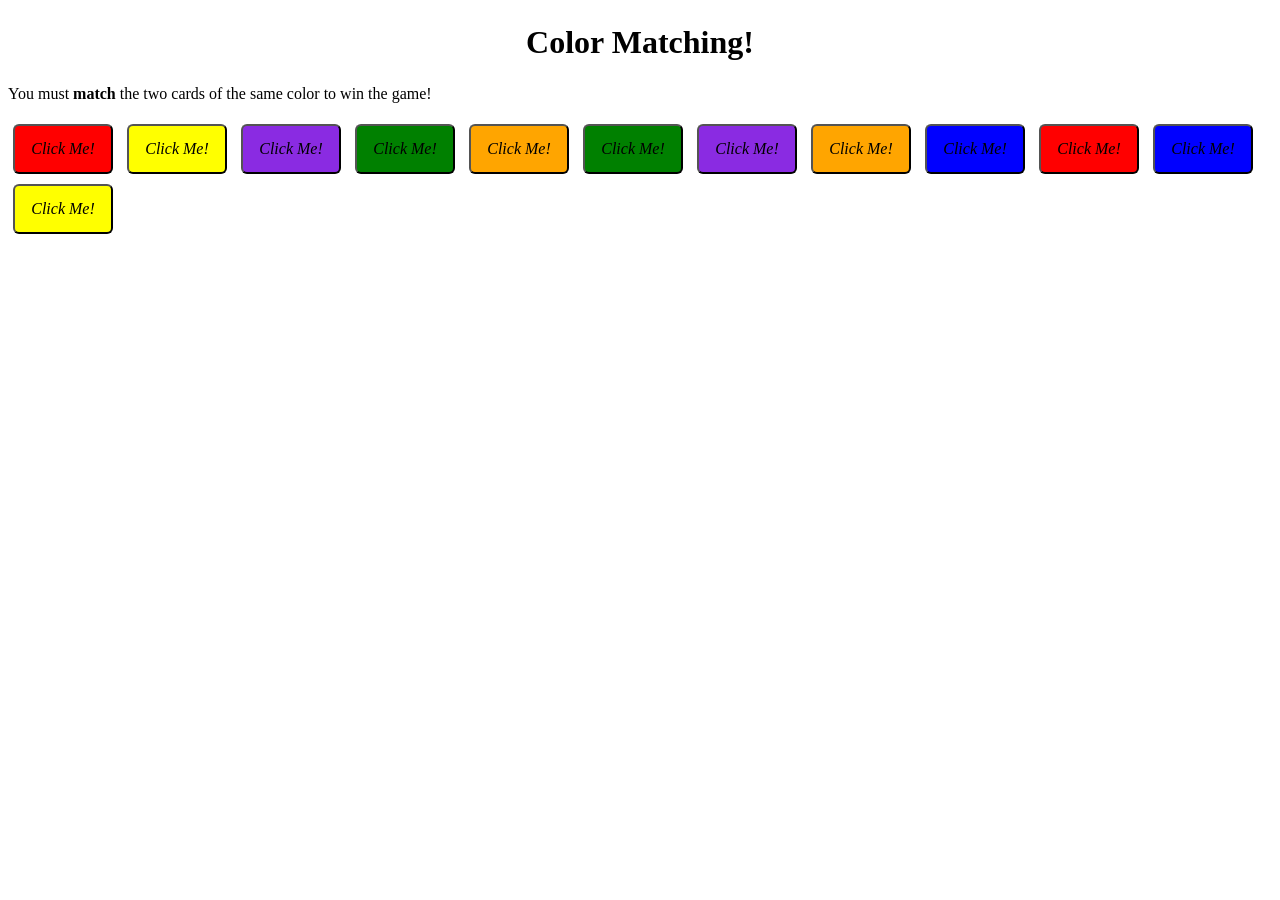
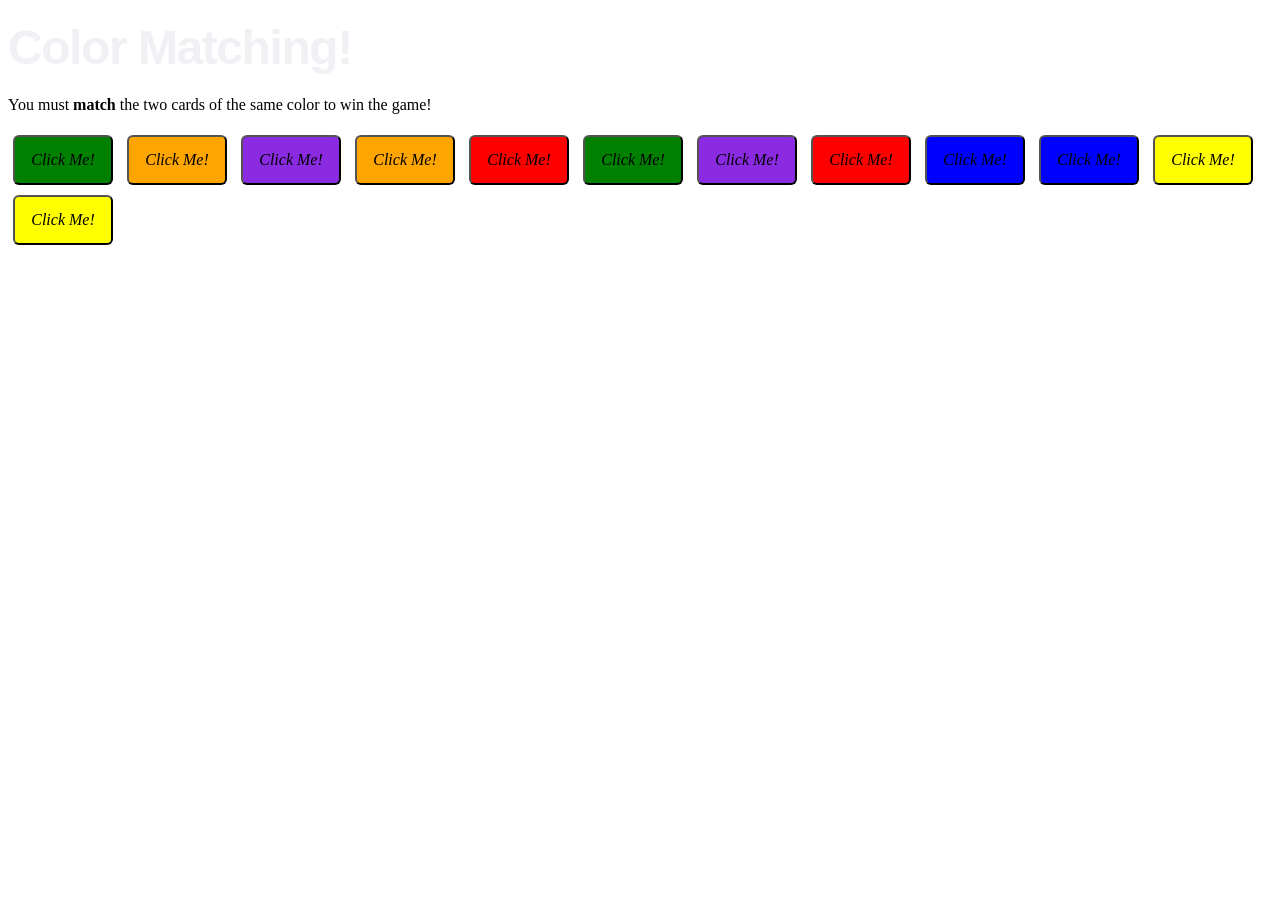

Implement global CSS variables and logo styling

--- a/styles.css
+++ b/styles.css
@@ -1,10 +1,91 @@
-h1 {
-  font-family: Poppins;
-  margin: 24px 0;
-  color: rgb(0, 0, 0);
-  text-align: center;
+:root{
+  --red: #ef4444;
+  --orange: #f97316;
+  --yellow: #eab308;
+  --green: #22c55e;
+  --blue: #3b82f6;
+  --purple: #a855f7;
+
+  --bg: #0a0a0f;
+  --font-head: "Syne", sans-serif;
+  --font-body: "DM Sans", sans-serif;
+  --text: #f0f0f5;
+  --muted: rgba(240,240,245,0.45);
+
+  --surface:  #13131a;
+  --surface2: #1c1c28;
+  --border:  rgba(255,255,255,0.07);
+  --border2:   rgba(255,255,255,0.13);
+
+  --radius-card: 14px;
+  --radius-btn:  10px;
+  --card-back: #1e1e2e;
+  --card-front:#16162a;
+
+  --accent:    #a855f7;
+
 }
 
+html, body{
+  min-height: 100%;
+}
+
+body > * {
+  position: relative;
+  z-index: 1;
+}
+
+header {
+  text-align: center;
+  margin-bottom: 2rem;
+}
+
+.logo-mark {
+  width: 40px;
+  height: 40px;
+  margin: 0 auto 1rem;
+  border-radius: 12px;
+  background-color: var(--surface2);
+  border: 0.5px solid var(--border2);
+  display: grid;
+  grid-template-columns: 1fr 1fr;
+  grid-template-rows: 1fr 1fr;
+  gap: 5px;
+  padding: 10px;
+}
+
+.logo-mark::before,
+.logo-mark::after {
+  content: "";
+  border-radius: 3px;
+}
+
+.logo-mark{
+  position: relative;
+}
+
+.logo-mark::before {
+  position: absolute;
+  background-color: var(--purple);
+  top: 13px;
+  left: 13px;
+  width: 14px;
+  height: 14px;
+  border-radius: 3px;
+  box-shadow: 20px 0 0 var(--blue),
+              0 20px 0 var(--green),
+              20px 20px 0 var(--yellow);
+}
+
+h1 {
+  font-family: var(--font-head);
+  font-size: clamp(2rem, 5vw, 3rem);
+  font-weight: 800;
+  letter-spacing: -0.03em;
+  color: var(--text);
+  margin: 24px 0;
+  line-height: 1;
+}
 
 button {
   text-align: center;
@@ -18,10 +99,10 @@ button {
   margin: 5px;
 }
 .subtitle{
-  font-family: Poppins;
-  margin: 0 0 24px 0;
-  color: rgb(0, 0, 0);
-  text-align: center;
+  margin-top: 0.6rem;
+  font-size: 0.95rem;
+  color: var(--muted);
+  font-style: italic;
 }
 
 .bg-grid {
